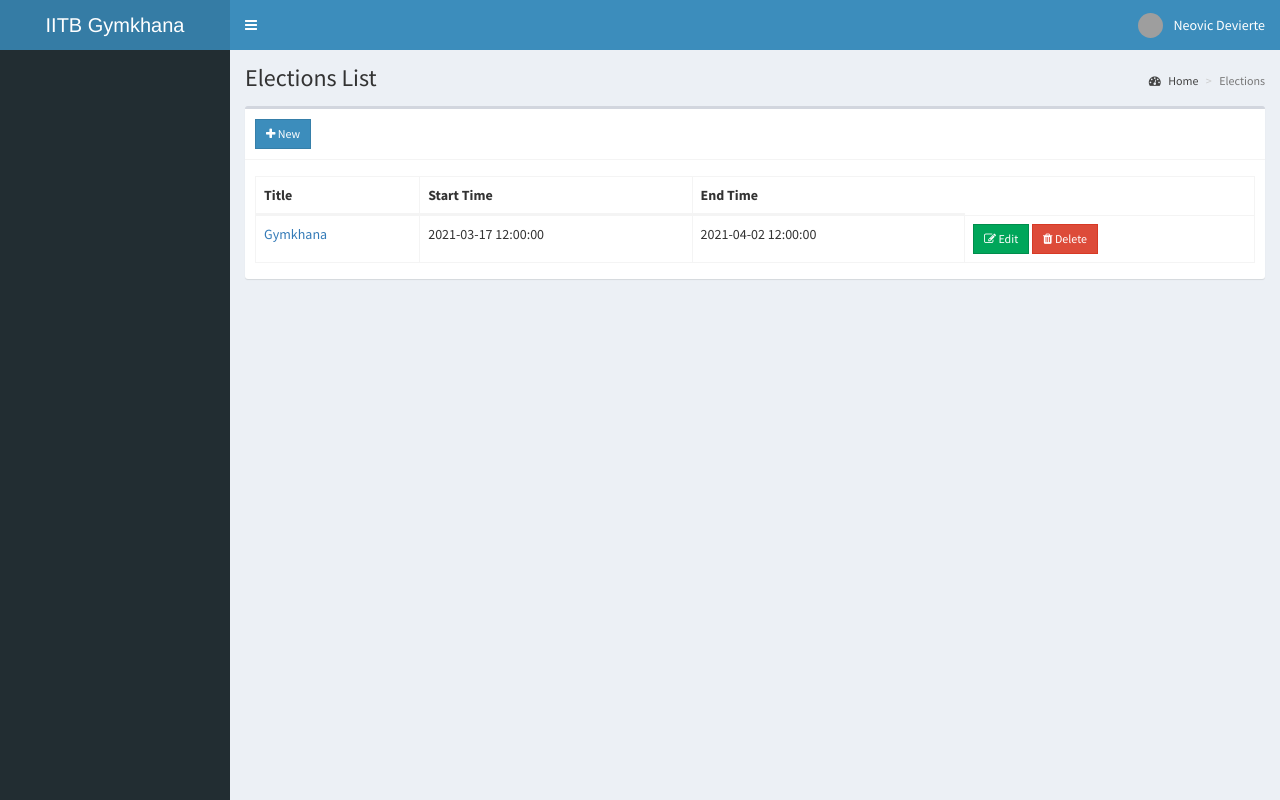
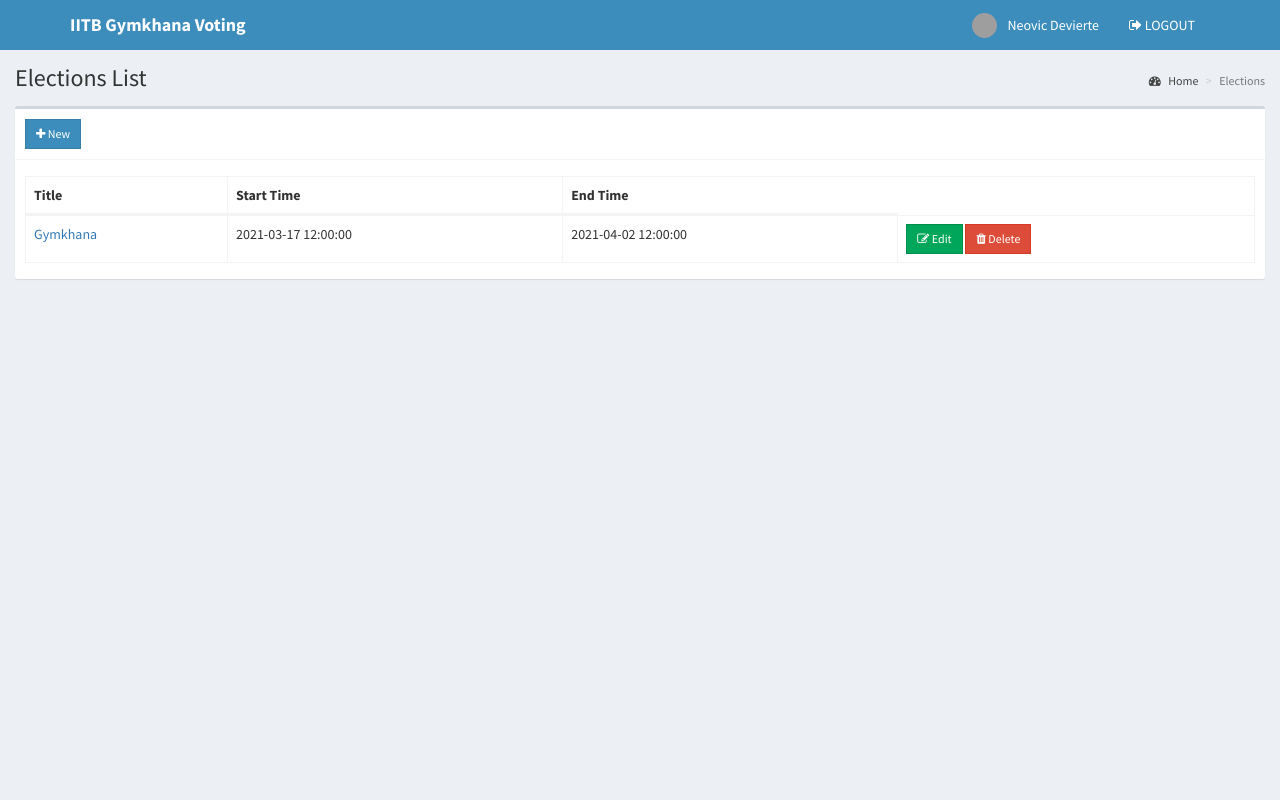
Before and after one commit to Neha1204/IITB-Gymkhana-Voting, a PHP site: page /new_election/index.php in a window 1280 px wide. Run offline with PHP 8.4, Linux system fonts and the light colour scheme; the visitor is signed in with stand-in values (Sample User, id 1); data comes from the database, SQL or seed files in the repository; some libraries are stand-ins or nearby versions; grey boxes are pictures that could not be loaded.

Commit message:
Styling changed

```diff
--- a/includes/navbar.php
+++ b/includes/navbar.php
@@ -2,7 +2,7 @@
   <nav class="navbar navbar-static-top">
     <div class="container">
       <div class="navbar-header">
-        <a href="#" class="navbar-brand"><b>Voting</b>System</a>
+        <a href="#" class="navbar-brand"><b>IITB Gymkhana Voting</b></a>
         <button type="button" class="navbar-toggle collapsed" data-toggle="collapse" data-target="#navbar-collapse">
           <i class="fa fa-bars"></i>
         </button>
--- a/new_election/includes/navbar.php
+++ b/new_election/includes/navbar.php
@@ -1,36 +1,30 @@
 <header class="main-header">
-  <!-- Logo -->
-  <a href="#" class="logo">
-    <!-- mini logo for sidebar mini 50x50 pixels -->
-    <span class="logo-mini"><b>IITB</b></span>
-    <!-- logo for regular state and mobile devices -->
-    <span class="logo-lg">IITB Gymkhana</span>
-  </a>
-  <!-- Header Navbar: style can be found in header.less -->
   <nav class="navbar navbar-static-top">
-    <!-- Sidebar toggle button-->
-    <a href="#" class="sidebar-toggle" data-toggle="push-menu" role="button">
-      <span class="sr-only">Toggle navigation</span>
-    </a>
+    <div class="container">
+      <div class="navbar-header">
+        <a href="#" class="navbar-brand"><b>IITB Gymkhana Voting</b></a>
+        <button type="button" class="navbar-toggle collapsed" data-toggle="collapse" data-target="#navbar-collapse">
+          <i class="fa fa-bars"></i>
+        </button>
+      </div>
 
+
+      <!-- /.navbar-collapse -->
+      <!-- Navbar Right Menu -->
       <div class="navbar-custom-menu">
         <ul class="nav navbar-nav">
-        <!-- User Account: style can be found in dropdown.less -->
-        <li class="dropdown user user-menu">
-          <a href="#" class="dropdown-toggle" data-toggle="dropdown">
+          <li class="user user-menu">
+            <a href="">
 			  <img src="<?php echo (!empty($user['photo'])) ? '../images/'.$user['photo'] : '../images/profile.jpg'; ?>" class="user-image" alt="User Image">
              <span class="hidden-xs"><?php echo $user['firstname'].' '.$user['lastname']; ?></span>
+
             </a>
-          <ul class="dropdown-menu">
-
-            <li class="user-footer">
-              <div class="pull-right">
-                <a href="logout.php" class="btn btn-default btn-flat">Sign out</a>
-              </div>
           </li>
-          </ul>
-        </li>
+          <li><a href="logout.php"><i class="fa fa-sign-out"></i> LOGOUT</a></li>
         </ul>
       </div>
+      <!-- /.navbar-custom-menu -->
+    </div>
+    <!-- /.container-fluid -->
   </nav>
 </header>
--- a/new_election/index.php
+++ b/new_election/index.php
@@ -1,6 +1,6 @@
 <?php include 'includes/session.php'; ?>
 <?php include 'includes/header.php'; ?>
-<body class="hold-transition skin-blue sidebar-mini">
+<body class="hold-transition skin-blue layout-top-nav">
 <div class="wrapper">
 
   <?php include 'includes/navbar.php'; ?>
```
Lines whose indentation alone changed are shown as unchanged.
